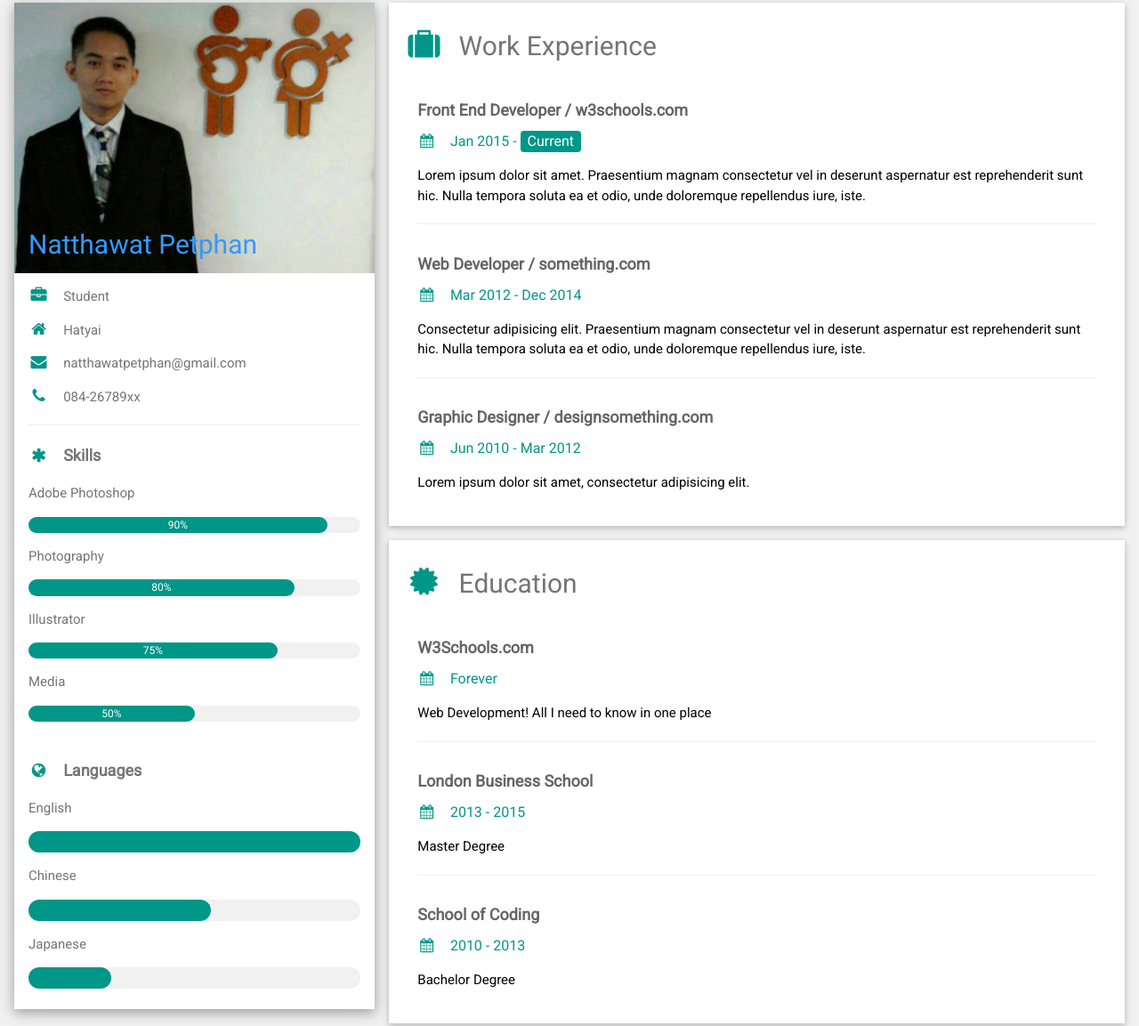
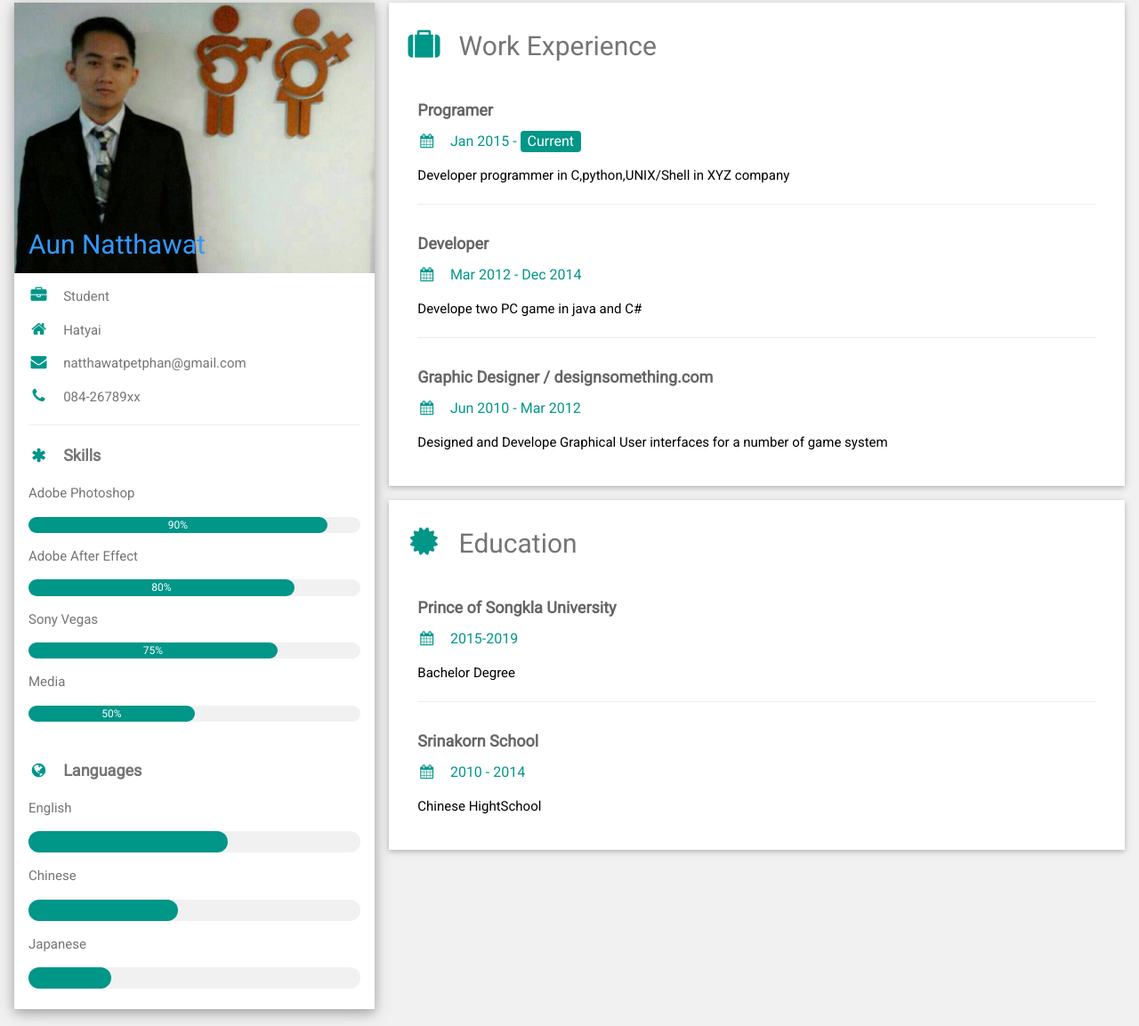
Before and after one commit to natthawatp/resume.github.io, a plain HTML site: page index.html in a window 1280 px wide. Shown: the part 13-1166 px from the top of the page at 89% size. Drawn offline with nearby package versions, Linux system fonts and the light colour scheme.

Commit message:
Update index.html

```diff
--- a/index.html
+++ b/index.html
@@ -25,7 +25,7 @@ html,body,h1,h2,h3,h4,h5,h6 {font-family: "Roboto", sans-serif}
         <div class="w3-display-container">
           <img src="avatar_hat.jpg" style="width:100%" alt="Avatar">
           <div class="w3-display-bottomleft w3-container w3-text-black">
-            <h2>Natthawat Petphan</h2>
+            <h2>Aun Natthawat</h2>
 
           </div>
         </div>
@@ -41,13 +41,13 @@ html,body,h1,h2,h3,h4,h5,h6 {font-family: "Roboto", sans-serif}
           <div class="w3-light-grey w3-round-xlarge w3-small">
             <div class="w3-container w3-center w3-round-xlarge w3-teal" style="width:90%">90%</div>
           </div>
-          <p>Photography</p>
+          <p>Adobe After Effect</p>
           <div class="w3-light-grey w3-round-xlarge w3-small">
             <div class="w3-container w3-center w3-round-xlarge w3-teal" style="width:80%">
               <div class="w3-center w3-text-white">80%</div>
             </div>
           </div>
-          <p>Illustrator</p>
+          <p>Sony Vegas</p>
           <div class="w3-light-grey w3-round-xlarge w3-small">
             <div class="w3-container w3-center w3-round-xlarge w3-teal" style="width:75%">75%</div>
           </div>
@@ -60,11 +60,11 @@ html,body,h1,h2,h3,h4,h5,h6 {font-family: "Roboto", sans-serif}
           <p class="w3-large w3-text-theme"><b><i class="fa fa-globe fa-fw w3-margin-right w3-text-teal"></i>Languages</b></p>
           <p>English</p>
           <div class="w3-light-grey w3-round-xlarge">
-            <div class="w3-round-xlarge w3-teal" style="height:24px;width:100%"></div>
+            <div class="w3-round-xlarge w3-teal" style="height:24px;width:60%"></div>
           </div>
           <p>Chinese</p>
           <div class="w3-light-grey w3-round-xlarge">
-            <div class="w3-round-xlarge w3-teal" style="height:24px;width:55%"></div>
+            <div class="w3-round-xlarge w3-teal" style="height:24px;width:45%"></div>
           </div>
           <p>Japanese</p>
           <div class="w3-light-grey w3-round-xlarge">
@@ -83,42 +83,37 @@ html,body,h1,h2,h3,h4,h5,h6 {font-family: "Roboto", sans-serif}
       <div class="w3-container w3-card-2 w3-white w3-margin-bottom">
         <h2 class="w3-text-grey w3-padding-16"><i class="fa fa-suitcase fa-fw w3-margin-right w3-xxlarge w3-text-teal"></i>Work Experience</h2>
         <div class="w3-container">
-          <h5 class="w3-opacity"><b>Front End Developer / w3schools.com</b></h5>
+          <h5 class="w3-opacity"><b>Programer</b></h5>
           <h6 class="w3-text-teal"><i class="fa fa-calendar fa-fw w3-margin-right"></i>Jan 2015 - <span class="w3-tag w3-teal w3-round">Current</span></h6>
-          <p>Lorem ipsum dolor sit amet. Praesentium magnam consectetur vel in deserunt aspernatur est reprehenderit sunt hic. Nulla tempora soluta ea et odio, unde doloremque repellendus iure, iste.</p>
+          <p>Developer programmer in C,python,UNIX/Shell in XYZ company</p>
           <hr>
         </div>
         <div class="w3-container">
-          <h5 class="w3-opacity"><b>Web Developer / something.com</b></h5>
+          <h5 class="w3-opacity"><b>Developer </b></h5>
           <h6 class="w3-text-teal"><i class="fa fa-calendar fa-fw w3-margin-right"></i>Mar 2012 - Dec 2014</h6>
-          <p>Consectetur adipisicing elit. Praesentium magnam consectetur vel in deserunt aspernatur est reprehenderit sunt hic. Nulla tempora soluta ea et odio, unde doloremque repellendus iure, iste.</p>
+          <p>Develope two PC game in java and C#</p>
           <hr>
         </div>
         <div class="w3-container">
           <h5 class="w3-opacity"><b>Graphic Designer / designsomething.com</b></h5>
           <h6 class="w3-text-teal"><i class="fa fa-calendar fa-fw w3-margin-right"></i>Jun 2010 - Mar 2012</h6>
-          <p>Lorem ipsum dolor sit amet, consectetur adipisicing elit. </p><br>
+          <p>Designed and Develope Graphical User interfaces for a number of game system</p><br>
         </div>
       </div>
 
       <div class="w3-container w3-card-2 w3-white">
         <h2 class="w3-text-grey w3-padding-16"><i class="fa fa-certificate fa-fw w3-margin-right w3-xxlarge w3-text-teal"></i>Education</h2>
         <div class="w3-container">
-          <h5 class="w3-opacity"><b>W3Schools.com</b></h5>
-          <h6 class="w3-text-teal"><i class="fa fa-calendar fa-fw w3-margin-right"></i>Forever</h6>
-          <p>Web Development! All I need to know in one place</p>
+          <h5 class="w3-opacity"><b>Prince of Songkla University</b></h5>
+          <h6 class="w3-text-teal"><i class="fa fa-calendar fa-fw w3-margin-right"></i>2015-2019</h6>
+          <p>Bachelor Degree</p>
           <hr>
         </div>
+
         <div class="w3-container">
-          <h5 class="w3-opacity"><b>London Business School</b></h5>
-          <h6 class="w3-text-teal"><i class="fa fa-calendar fa-fw w3-margin-right"></i>2013 - 2015</h6>
-          <p>Master Degree</p>
-          <hr>
-        </div>
-        <div class="w3-container">
-          <h5 class="w3-opacity"><b>School of Coding</b></h5>
-          <h6 class="w3-text-teal"><i class="fa fa-calendar fa-fw w3-margin-right"></i>2010 - 2013</h6>
-          <p>Bachelor Degree</p><br>
+          <h5 class="w3-opacity"><b>Srinakorn School</b></h5>
+          <h6 class="w3-text-teal"><i class="fa fa-calendar fa-fw w3-margin-right"></i>2010 - 2014</h6>
+          <p>Chinese HightSchool</p><br>
         </div>
       </div>
 
```
